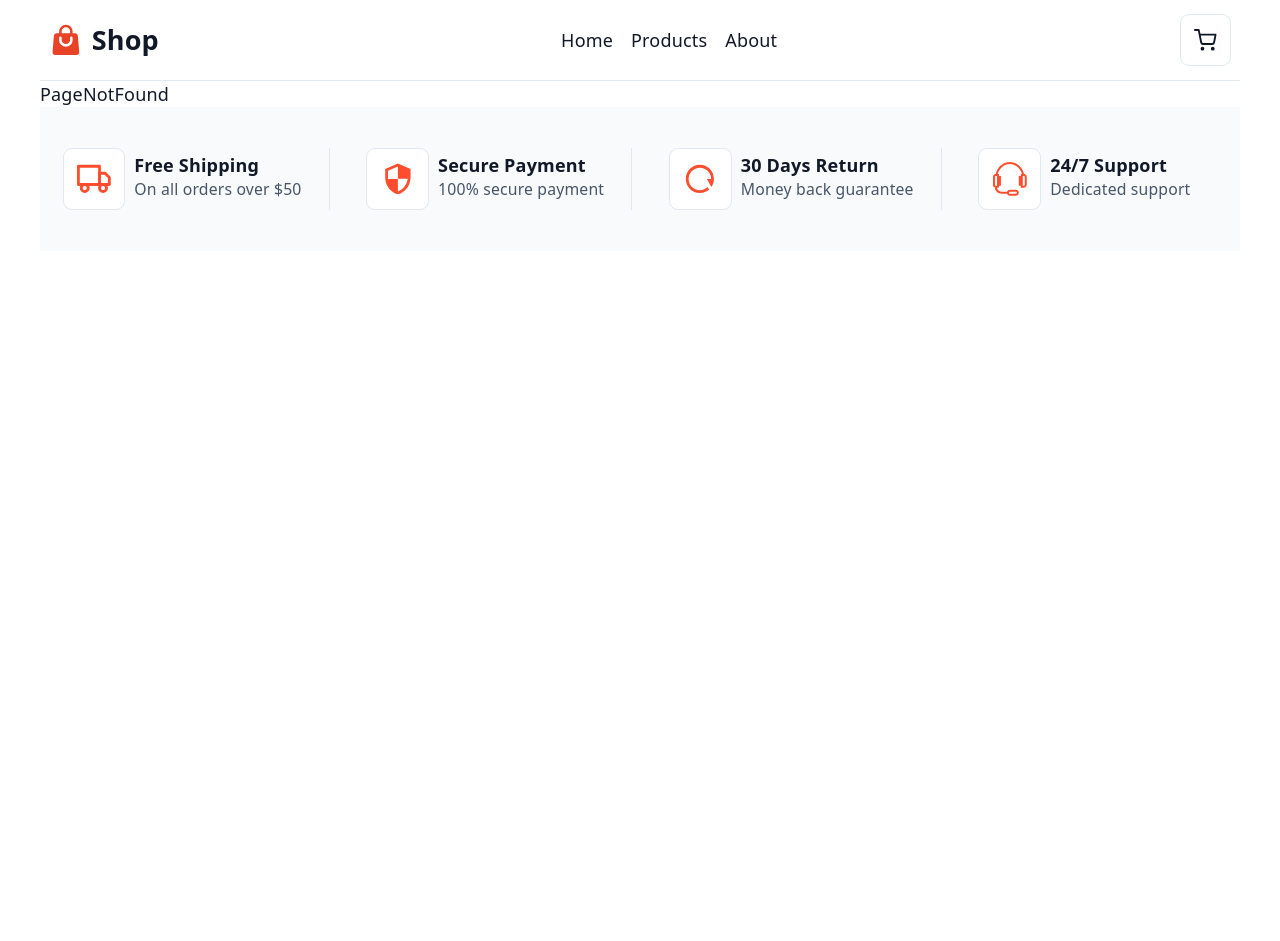
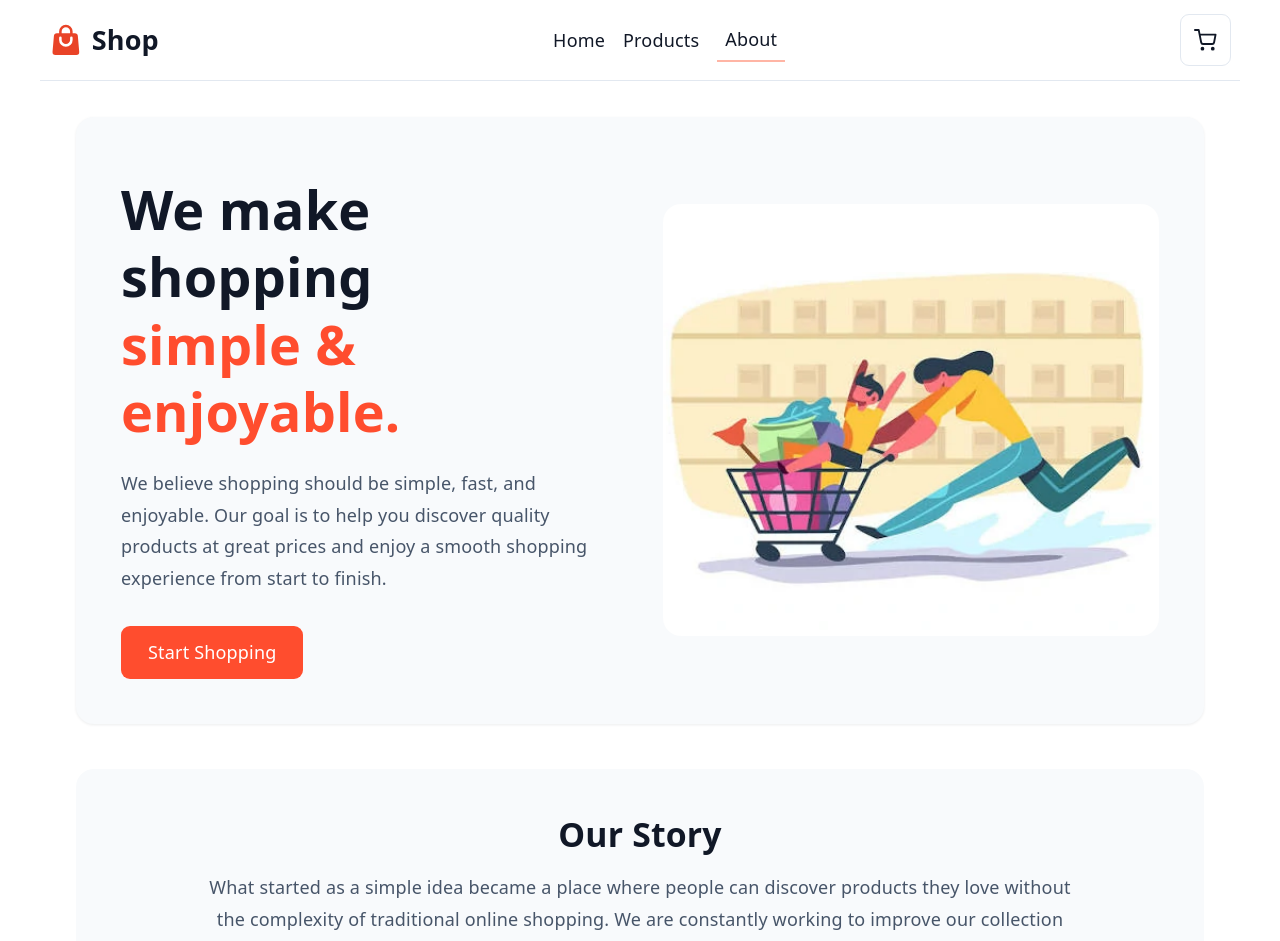
Before and after one commit to dev-mohammad78/shopping-cart-app, a React (Vite) app: page /about in a window 1280 px wide. Shown: the top 941 px of the page. Before the commit the page ends 800 px from the top, so only its background shows below. Built offline with nearby package versions, Linux system fonts and the light colour scheme; no server answers.

Commit message:
AboutPage added

```diff
--- a/src/App.jsx
+++ b/src/App.jsx
@@ -7,6 +7,7 @@ import CheckoutPage from "./pages/CheckoutPage";
 import PageNotFound from "./pages/404";
 import ProductProvider from "./context/ProductContext";
 import CartProvider from "./context/CartContext";
+import AboutUsPage from "./pages/AboutPage";
 import Layout from "./layout/Layout";
 
 function App() {
@@ -19,6 +20,7 @@ function App() {
             <Route path="/products" element={<ProductsPage />} />
             <Route path="/products/:id" element={<DetailsPage />} />
             <Route path="/checkout" element={<CheckoutPage />} />
+            <Route path="/about" element={<AboutUsPage />} />
             <Route path="/*" element={<PageNotFound />} />
           </Routes>
         </Layout>
--- a/src/layout/Layout.jsx
+++ b/src/layout/Layout.jsx
@@ -35,7 +35,7 @@ function Layout({ children }) {
           </NavLink>
 
           <NavLink
-            to="/checkout"
+            to="/about"
             className={({ isActive }) => (isActive ? "nav" : null)}
           >
             About
--- /dev/null
+++ b/src/pages/AboutPage.jsx
@@ -0,0 +1,74 @@
+import { FiShoppingBag, FiTruck, FiShield, FiHeart } from "react-icons/fi";
+import { Link } from "react-router-dom";
+
+function AboutUsPage() {
+  return (
+    <div className="w-full max-w-7xl mx-auto px-4 md:px-8 py-8">
+      {/* Hero */}
+      <section className="flex flex-col md:flex-row items-center justify-between gap-10 bg-[var(--bg-secondary)] rounded-2xl p-6 md:p-10 shadow-[var(--shadow-sm)]">
+        {/* Content */}
+        <div className="w-full md:w-1/2">
+          <h1 className="text-3xl md:text-5xl font-bold text-[var(--text-primary)] mt-3 leading-tight">
+            We make shopping
+            <br />
+            <span className="text-[var(--primary)]">simple & enjoyable.</span>
+          </h1>
+
+          <p className="mt-5 text-[var(--text-secondary)] leading-7 max-w-xl">
+            We believe shopping should be simple, fast, and enjoyable. Our goal
+            is to help you discover quality products at great prices and enjoy a
+            smooth shopping experience from start to finish.
+          </p>
+          <Link to="/">
+            <button className="mt-7 px-6 py-3 rounded-lg bg-[var(--primary)] text-[var(--text-white)] cursor-pointer hover:opacity-90 transition">
+              Start Shopping
+            </button>
+          </Link>
+        </div>
+
+        {/* Image */}
+        <div className="w-full md:w-1/2 flex justify-center">
+          <div className="w-full max-w-md h-72 md:h-96 rounded-2xl bg-[var(--bg-tertiary)] flex items-center justify-center overflow-hidden">
+            <img
+              src="/src/assets/images.webp"
+              alt="About our store"
+              className="w-full h-full object-cover"
+            />
+          </div>
+        </div>
+      </section>
+
+      {/* Story */}
+      <section className="mt-10 bg-[var(--bg-secondary)] rounded-2xl p-6 md:p-10">
+        <div className="max-w-3xl mx-auto text-center">
+          <h2 className="text-2xl md:text-3xl font-bold text-[var(--text-primary)]">
+            Our Story
+          </h2>
+
+          <p className="mt-4 text-[var(--text-secondary)] leading-7">
+            What started as a simple idea became a place where people can
+            discover products they love without the complexity of traditional
+            online shopping. We are constantly working to improve our collection
+            and create a better experience for our customers.
+          </p>
+        </div>
+      </section>
+    </div>
+  );
+}
+
+function Feature({ icon, title, text }) {
+  return (
+    <div className="bg-[var(--bg-secondary)] border border-[var(--border-primary)] rounded-xl p-5 hover:shadow-[var(--shadow-sm)] transition">
+      <div className="w-11 h-11 flex items-center justify-center rounded-lg bg-[var(--bg-tertiary)] text-[var(--primary)] text-xl">
+        {icon}
+      </div>
+
+      <h3 className="mt-4 font-semibold text-[var(--text-primary)]">{title}</h3>
+
+      <p className="mt-2 text-sm text-[var(--text-muted)] leading-6">{text}</p>
+    </div>
+  );
+}
+
+export default AboutUsPage;
```
Also changed, not shown: src/assets/images.webp (added).
